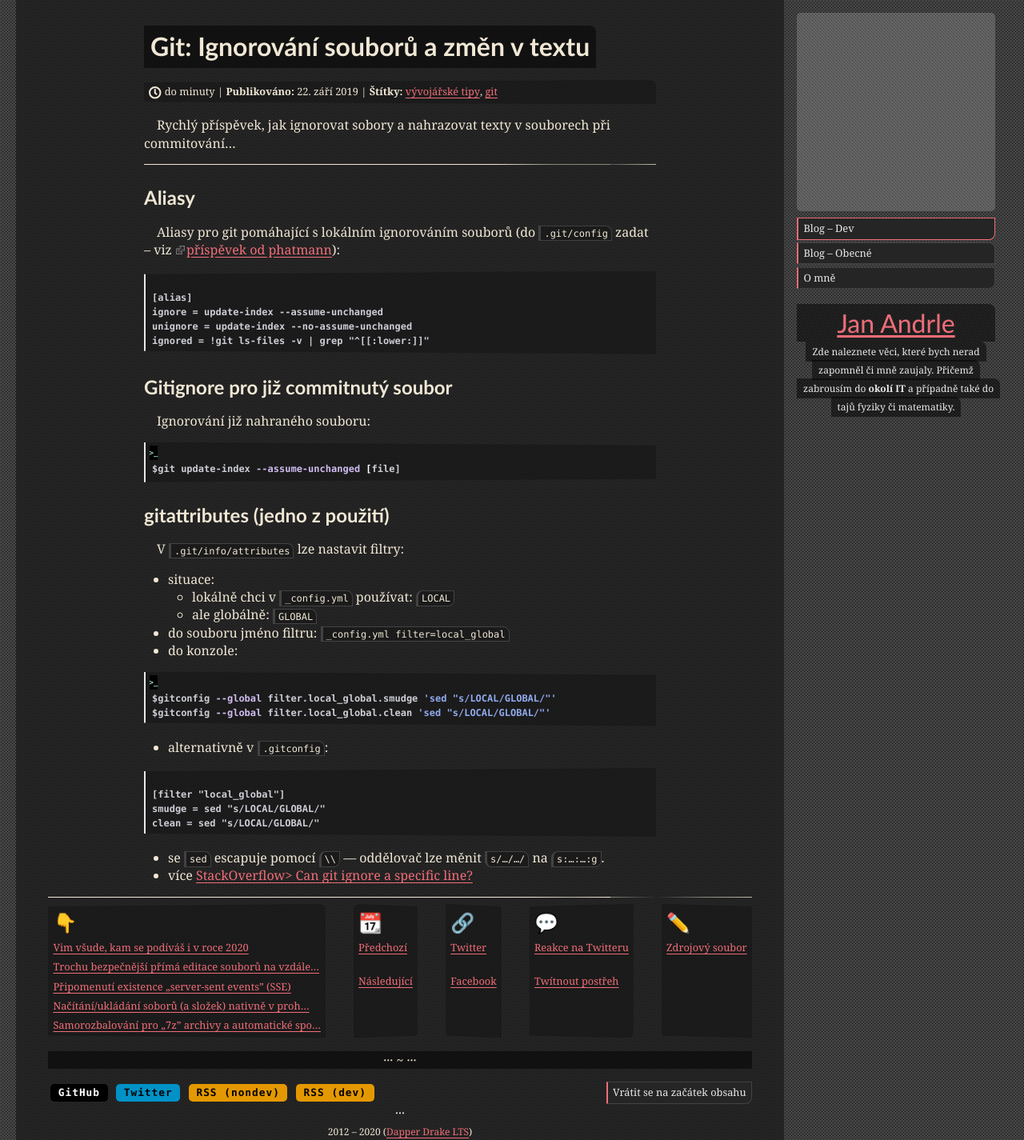
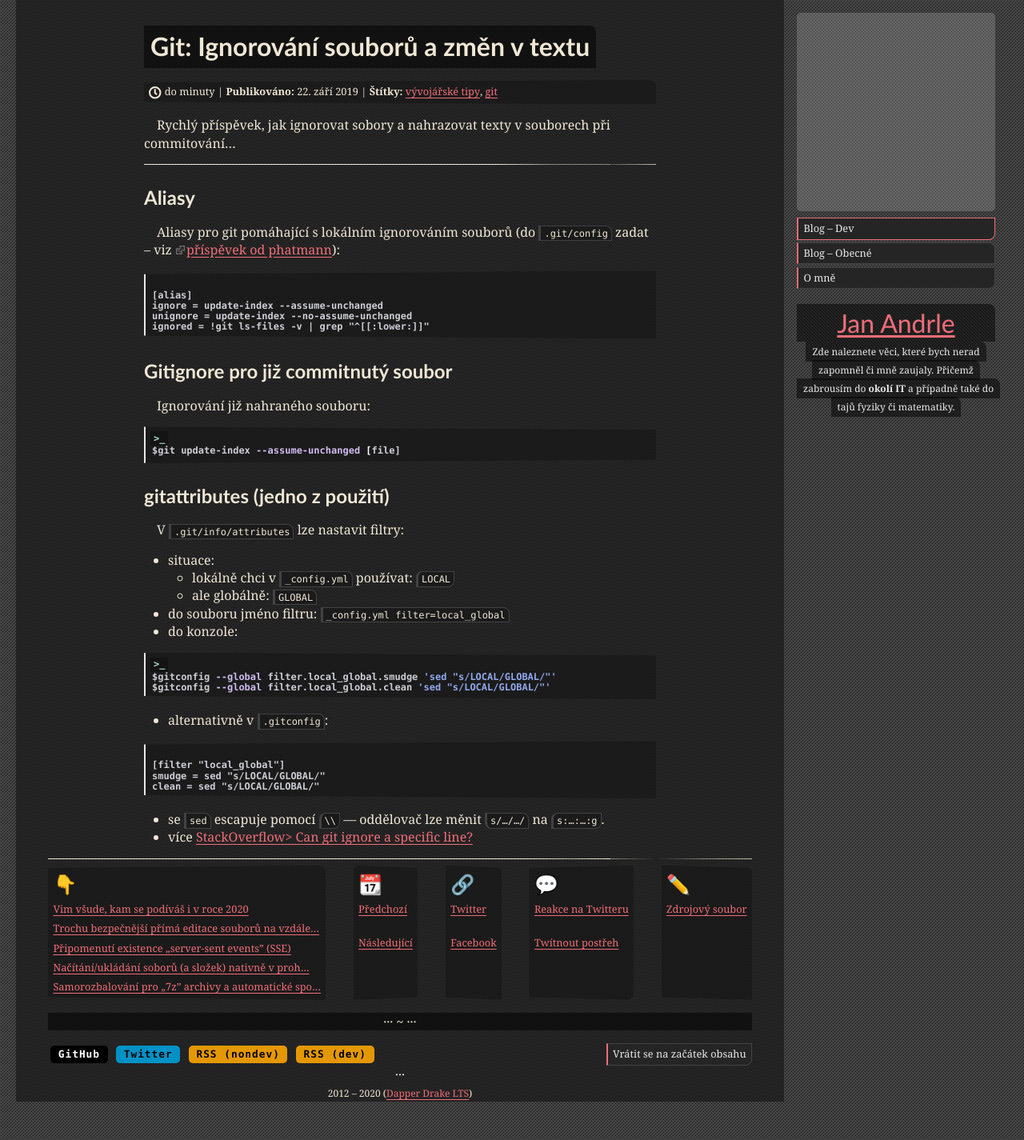
Before and after one commit to jaandrle/jaandrle.github.io, a Jekyll site: the page built from _posts/2019/2019-09-22-git-tipy-ignorovani.md, in a window 1280 px wide. Shown: the whole page at 80% size. Built offline with Jekyll 4.4.1, drawn with Linux system fonts in a browser that asks for light colours; emoji names are drawn with the system emoji font; after the commit the page ends 1377 px from its top, so only the background shows below that; grey boxes are pictures that could not be loaded.

Commit message:
Update _highlights.scss

```diff
--- a/_sass/_highlights.scss
+++ b/_sass/_highlights.scss
@@ -36,7 +36,7 @@ code {
     max-height: 25em;
     overflow:auto;
     code {
-      line-height: 1.5em;
+      line-height: 1.1em;
       font-weight: bold;
       color: #cdced6;
       border: none;
@@ -53,10 +53,11 @@ code {
     text-indent: 0;
   }
   [data-lang]::before {
-    background: black;
-    font-size: .75em;
+    background: $color_makeDarker;
+    font-size: .75rem;
     font-weight: bold;
     position: absolute;
+    padding: .15rem .25rem;
     top: .5em;
     left: .5em;
   }
```
